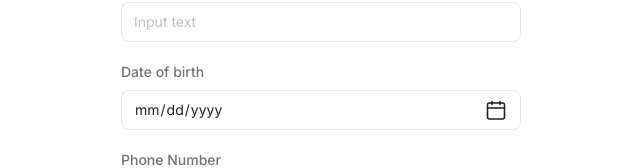
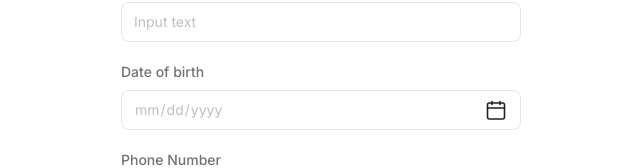
Before and after one commit to trybenode/hackathon-, a Next.js app in the folder frontend/: page /join/identity in a window 1280 px wide. Shown: the part 637-805 px from the top of the page, without its empty margins (319-959 px from the left). Built offline with nearby package versions, Linux system fonts and the light colour scheme; no server answers.

Commit message:
fix: grey the empty date of birth like a placeholder

```diff
--- a/frontend/src/app/join/identity/WorkerIdentityForm.tsx
+++ b/frontend/src/app/join/identity/WorkerIdentityForm.tsx
@@ -104,7 +104,8 @@ export function WorkerIdentityForm() {
           min="1900-01-01"
           max={today()}
           onClick={(event) => event.currentTarget.showPicker?.()}
-          className="[&::-webkit-calendar-picker-indicator]:hidden"
+          // Empty and required is :invalid; grey it like a placeholder.
+          className="invalid:text-grey-400 [&::-webkit-calendar-picker-indicator]:hidden"
           trailingIcon={
             <button
               type="button"
```
